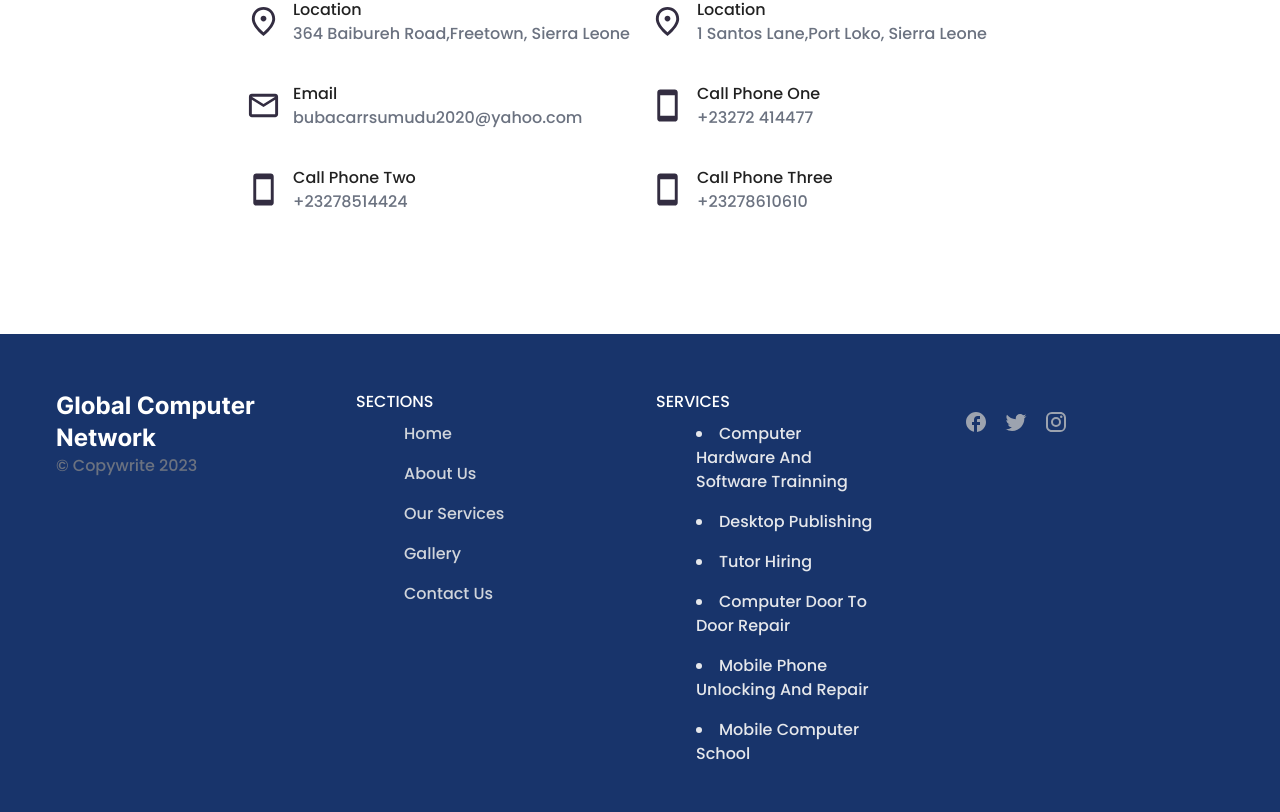
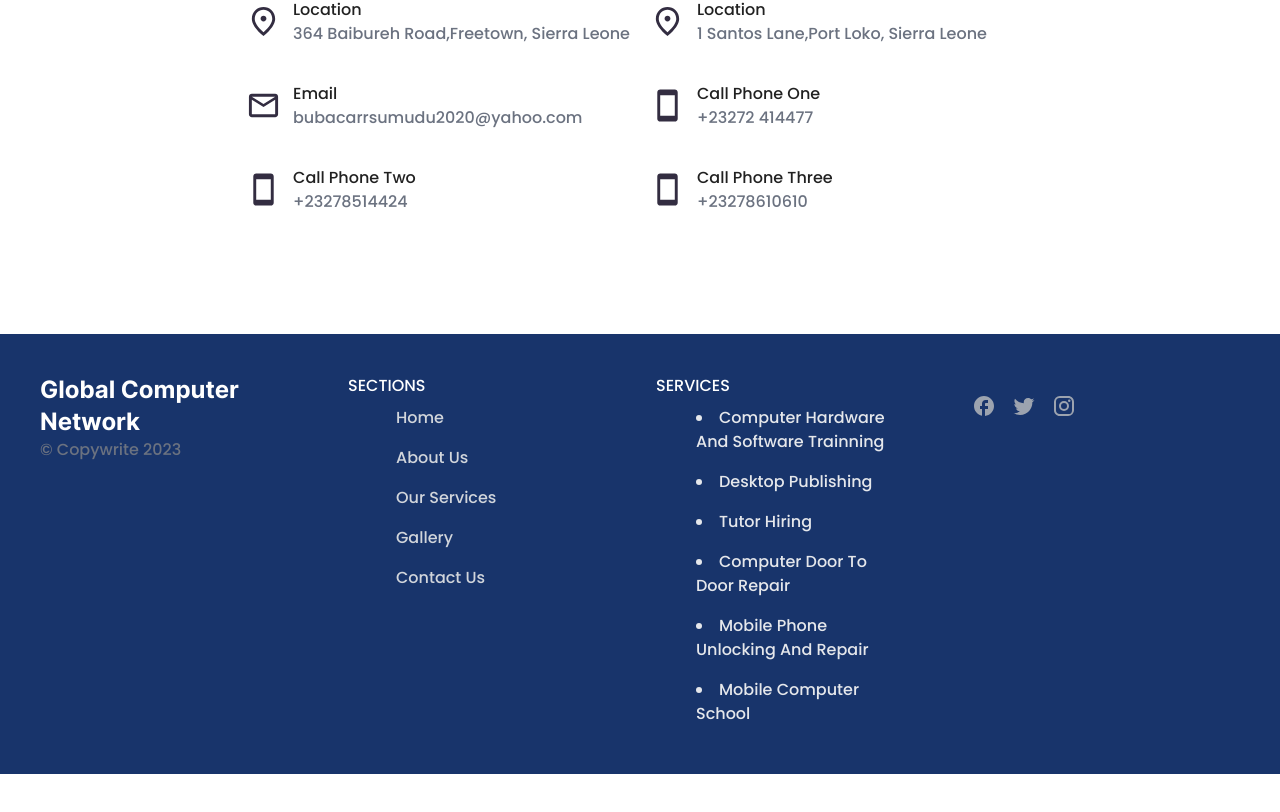
Before and after one commit to teaxmarkit/imran, a React (Vite) app: page / in a window 1280 px wide. Shown: the part 6934-7746 px from the top of the page. After the commit the page ends 7708 px from the top, so only its background shows below. Built offline with nearby package versions, Linux system fonts and the light colour scheme.

Commit message:
Modify footer padding

```diff
--- a/src/components/Footer/Footer.tsx
+++ b/src/components/Footer/Footer.tsx
@@ -6,7 +6,7 @@ import './Footer.css';
 
 function Footer() {
   return (
-    <div className='p-10 shadow-lg w-100 bg-customPrimary10 bottom-0 grid grid-cols-1 md:grid-cols-3 lg:grid-cols-4'>
+    <div className='p-6 shadow-lg w-100 bg-customPrimary10 bottom-0 grid grid-cols-1 md:grid-cols-3 lg:grid-cols-4'>
         <div className='m-4 flex flex-col items-start justify-start'>
             <Typography  sx={{fontFamily:"Inter",fontWeight:"bold",color:"white"}} variant='h5'>Global Computer Network</Typography>
             {/* <Typography variant='h4' className='text-gray-400 font-semibold font-poppinsMedium'>SchoolAll</Typography> */}
```
